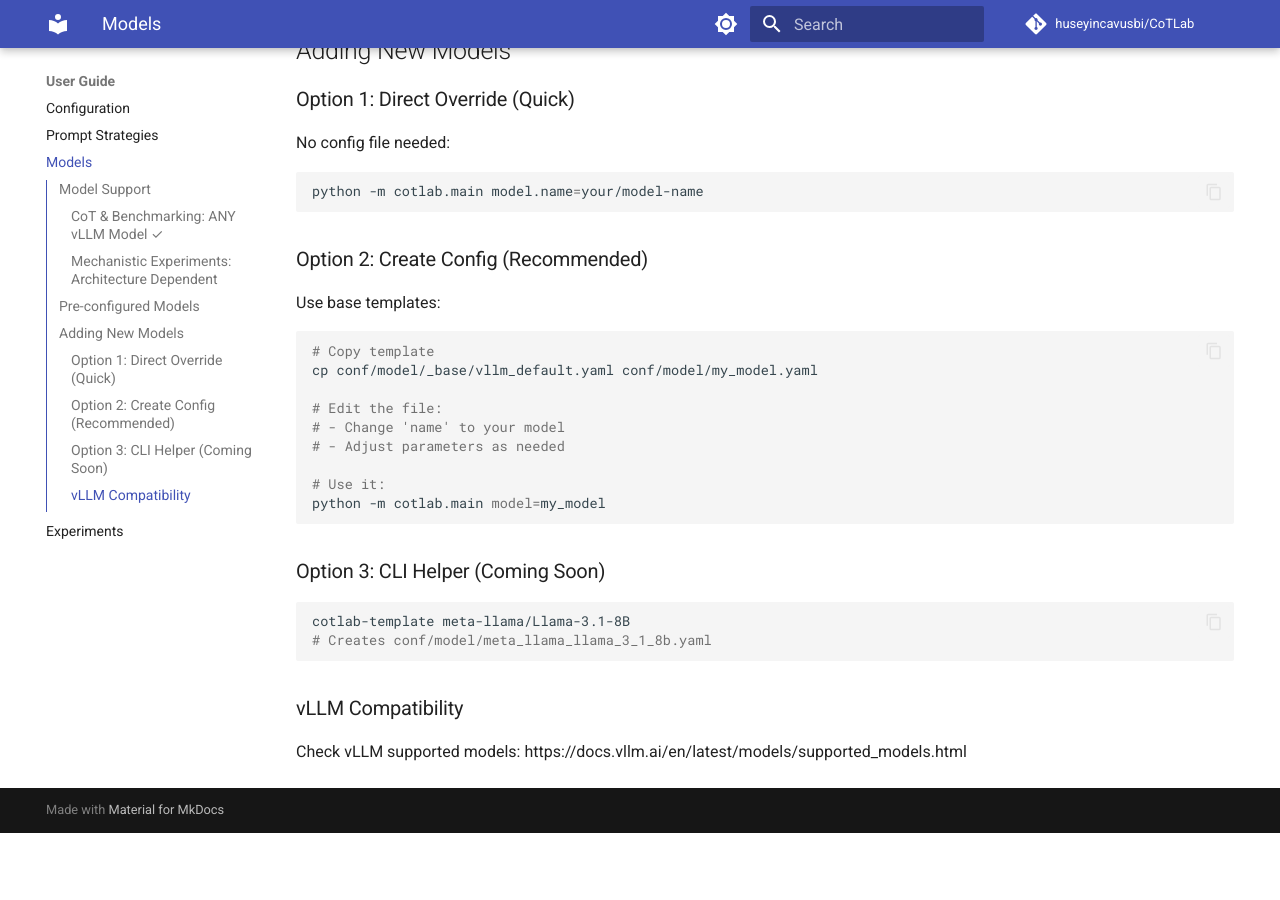
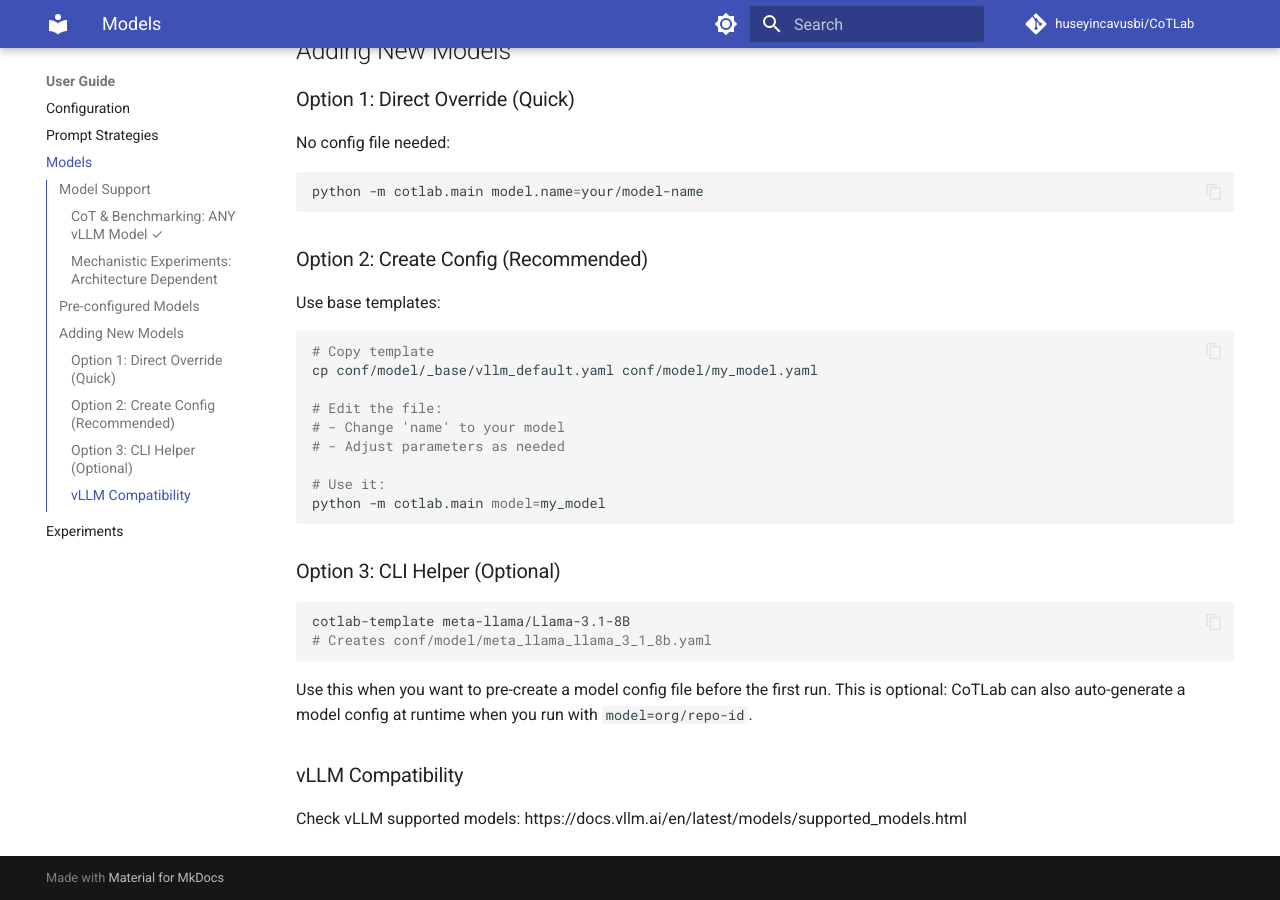
Before and after one commit to huseyincavusbi/CoTLab, an MkDocs documentation site: the page built from docs/guide/models.md, in a window 1280 px wide and 900 px high, scrolled down 826 px. Built offline with MkDocs 1.6.1 and Material for MkDocs 9.7.7, drawn with Linux system fonts in a browser that asks for light colours; comment, search, counter and statistics services are not loaded; before the commit the page ends 1659 px from its top, so only the background shows below that.

Commit message:
docs: clarify cotlab-template usage and add click dependency

````diff
--- a/docs/guide/models.md
+++ b/docs/guide/models.md
@@ -55,13 +55,17 @@
 python -m cotlab.main model=my_model
 ```
 
-### Option 3: CLI Helper (Coming Soon)
+### Option 3: CLI Helper (Optional)
 
 ```bash
 cotlab-template meta-llama/Llama-3.1-8B
 # Creates conf/model/meta_llama_llama_3_1_8b.yaml
 ```
 
+Use this when you want to pre-create a model config file before the first run.
+This is optional: CoTLab can also auto-generate a model config at runtime when
+you run with `model=org/repo-id`.
+
 ### vLLM Compatibility
 
 Check vLLM supported models: https://docs.vllm.ai/en/latest/models/supported_models.html
--- a/pyproject.toml
+++ b/pyproject.toml
@@ -13,6 +13,7 @@
     { name = "Hüseyin Çavuş" }
 ]
 dependencies = [
+    "click>=8.1.0",
     "torch>=2.1.0",
     "transformers>=4.56.0,<5",
     "hydra-core>=1.3.0",
````
Also changed, not shown: README.md (+4 -0 lines), 1 other file.
